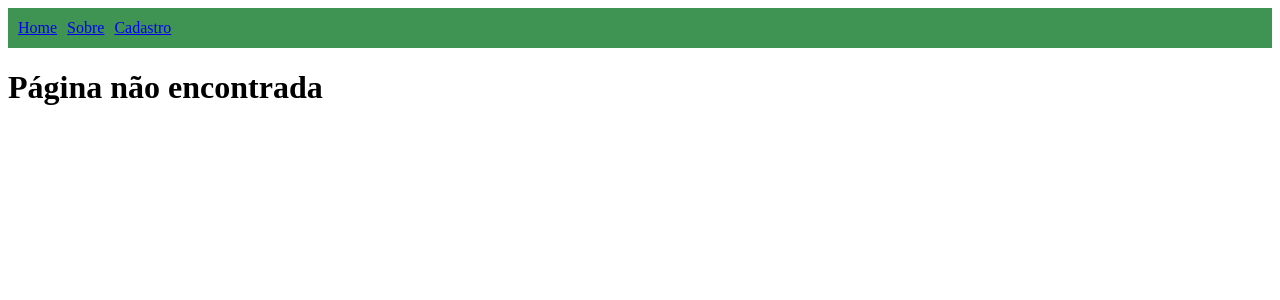
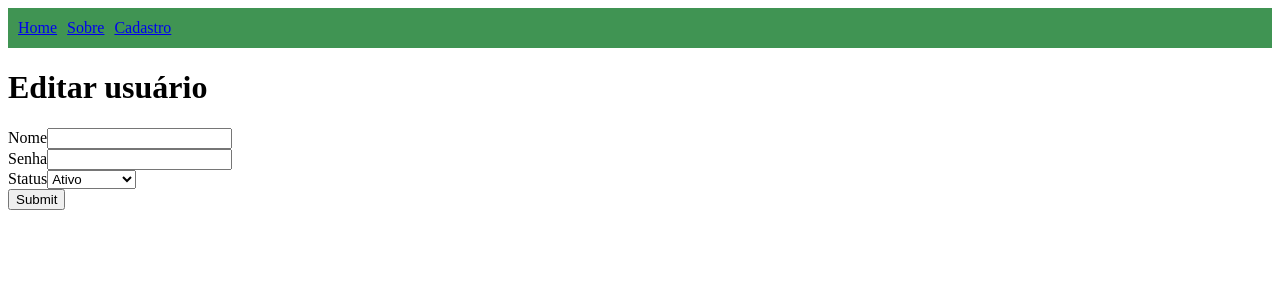
Before and after one commit to douglasrosa16/front-react-delphi, a React (Create React App) app: page /editar-usuario/1 in a window 1280 px wide. Shown: the top 300 px of the page. Built offline with nearby package versions, Linux system fonts and the light colour scheme; no server answers.

Commit message:
ajustado select e update de dados

```diff
--- a/src/component/Users/table/index.jsx
+++ b/src/component/Users/table/index.jsx
@@ -1,8 +1,8 @@
 import React from 'react';
+import { Link } from 'react-router-dom';
 import './index.css';
 
 export default function Table(props){
-    console.log(props.user)
     return (
         <div className="container">
             <table className="table-main">
@@ -10,13 +10,19 @@ export default function Table(props){
                     <th>#</th>
                     <th>Nome</th>
                     <th>Status</th>
+                    <th>Detalhes</th>
                 </thead>
                 <tbody>
                 {props.user !== null ? props.user.map(user =>
-                  <tr>
+                  <tr key={props.user.ID}>
                     <td>{user.ID}</td>
                     <td>{user.USERNAME}</td>
                     <td>{user.STATUS}</td>
+                    <td>
+                        <Link to={`/editar-usuario/${user.ID}`}>
+                            Editar
+                        </Link>
+                    </td>
                   </tr>
                   )
                 : '' }
--- /dev/null
+++ b/src/pages/EditUser/index.jsx
@@ -0,0 +1,86 @@
+import { useEffect, useState } from 'react';
+import { useHistory } from 'react-router-dom';
+import api from '../../services/api';
+import {} from 'feather-icons';
+
+function CreateUser(props) {
+  const history = useHistory()
+
+  const [username, setUsername] = useState('');
+  const [password, setPassword] = useState('');
+  const [status, setStatus] = useState([]);
+  const [user, setUser] = useState([]);
+  const [id, setId] = useState([]);
+
+  useEffect(()=> {
+    const { id } = props.match.params;
+    setId(id);
+
+    getUser(id);
+  }, []);
+
+  async function getUser(id){
+    const response = await api.get(`/users/${id}`);
+    const { USERNAME, PASSWORD, STATUS, ID } = response.data;
+    setUser(
+      {
+        id: ID,
+        username: USERNAME,
+        status: STATUS,
+        password: PASSWORD
+      }
+    );
+    setUsername(USERNAME);
+    setPassword(PASSWORD);
+  }
+
+  async function handleSubmit(event){
+    event.preventDefault();
+    const usuario = {
+      id: id,
+      username: username,
+      status: status,
+      password: password
+    };
+
+    const response  = await api.put(`/users/${id}`, usuario).then((response) => {
+      history.push('/')
+    });
+  }
+
+  return (
+    <div className="App">
+        <h1>Editar usuário</h1>
+        <form onSubmit={handleSubmit}>
+          <div>
+            <label htmlFor="">Nome</label>
+            <input
+              type="text"
+              onChange={(e) => setUsername(e.target.value)}
+              value={username}
+            />
+          </div>
+          <div>
+            <label htmlFor="">Senha</label>
+            <input
+              type="password"
+              onChange={(e) => setPassword(e.target.value)}
+              value={password}
+            />
+          </div>
+          <div>
+            <label htmlFor="">Status</label>
+            <select name="" id="" onChange={(e) => setStatus(e.target.value)}>
+              <option value="1">Ativo</option>
+              <option value="2">Desativado</option>
+            </select>
+          </div>
+          <div>
+            <input type="submit" />
+          </div>
+        </form>
+    </div>
+  );
+}
+
+export default CreateUser;
--- a/src/routes/routes.jsx
+++ b/src/routes/routes.jsx
@@ -3,6 +3,7 @@ import { BrowserRouter, Switch, Route } from 'react-router-dom';
 
 import UsersList from '../pages/UsersList';
 import CreateUser from '../pages/CreateUser';
+import EditUser from '../pages/EditUser';
 import Header from '../component/Header';
 import About from '../pages/About';
 
@@ -13,6 +14,7 @@ function Routes() {
       <Switch>
         <Route exact path="/" component={UsersList} />
         <Route exact path="/cadastro-users" component={CreateUser} />
+        <Route exact path="/editar-usuario/:id" component={EditUser} />
         <Route exact path="/about" component={About} />
         <Route exact path="/users/:id" component={() => <h1>Usuário com ID</h1>} />
         <Route exact path="*" component={() => <h1>Página não encontrada</h1>} />
```
Also changed, not shown: src/pages/EditUser/index.css (added), 1 other file (tests, documents, lock files or other folders).
